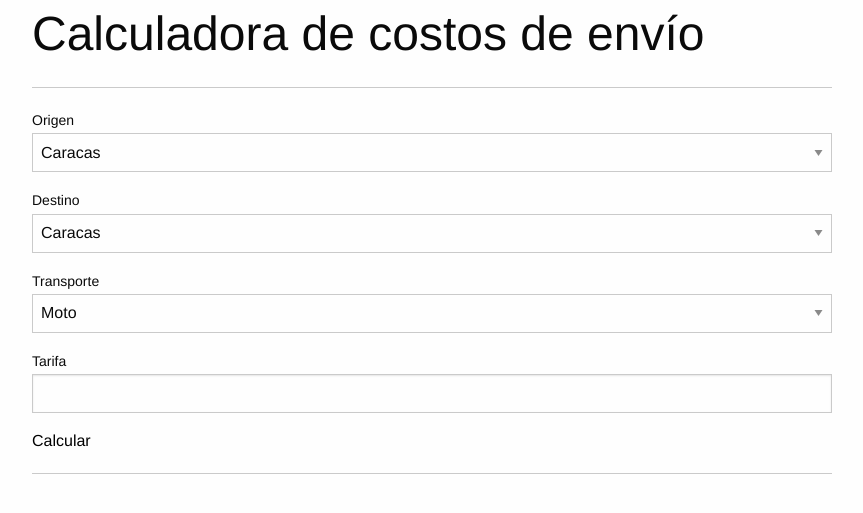
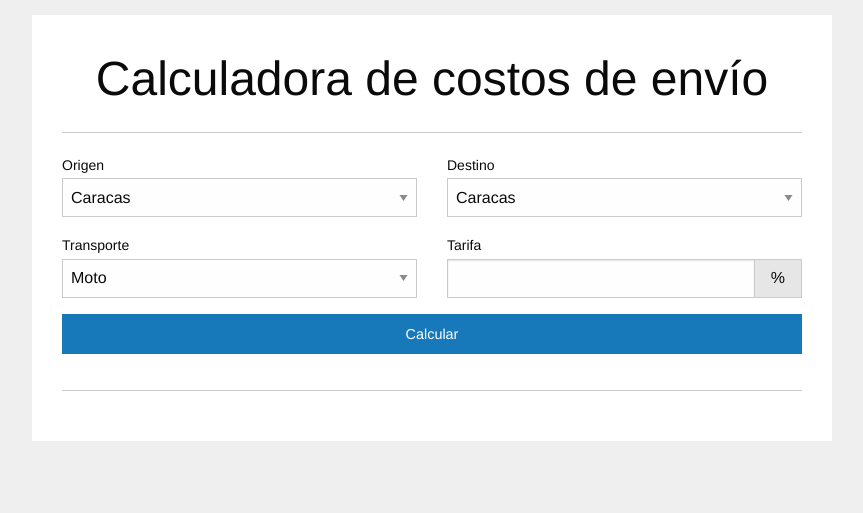
Before and after one commit to XlichOpX/calculadora-envios, a PHP site: page / in a window 1280 px wide. Shown: the top 513 px of the page, without its empty margins (208-1071 px from the left). Run offline with PHP 8.4, Linux system fonts and the light colour scheme; some libraries are stand-ins or nearby versions.

Commit message:
Añadir estilos básicos

```diff
--- a/index.html
+++ b/index.html
@@ -1,5 +1,5 @@
 <!DOCTYPE html>
-<html lang="es">
+<html class="no-js" lang="es">
   <head>
     <meta charset="UTF-8" />
     <meta http-equiv="X-UA-Compatible" content="IE=edge" />
@@ -23,32 +23,46 @@
     <script type="module" src="./scripts/main.js"></script>
   </head>
   <body>
-    <h1>Calculadora de costos de envío</h1>
+    <div class="calculadora">
+      <h1 class="text-center success">Calculadora de costos de envío</h1>
       <hr />
-    <form id="formulario">
+      <form id="formulario" class="grid-x grid-margin-x">
+        <div class="cell medium-6">
           <label for="origen">Origen</label>
           <select id="select-origen" name="origen" required></select>
+        </div>
 
+        <div class="cell medium-6">
           <label for="destino">Destino</label>
           <select id="select-destino" name="destino" required></select>
+        </div>
 
+        <div class="cell medium-6">
           <label for="transporte">Transporte</label>
           <select id="select-transporte" name="transporte" required></select>
+        </div>
 
+        <div class="cell medium-6">
           <label for="tarifa">Tarifa</label>
+          <div class="input-group">
             <input
               type="text"
               id="tarifa"
               name="tarifa"
               required
               pattern="\d+([\.,]\d+)?"
+              class="input-group-field"
             />
+            <span class="input-group-label">%</span>
+          </div>
+        </div>
 
-      <button>Calcular</button>
+        <button class="cell submit button">Calcular</button>
       </form>
       <hr />
       <p id="precio-calculado"></p>
       <p id="distancia-recorrida"></p>
       <p id="tiempo-estimado"></p>
+    </div>
   </body>
 </html>
--- a/styles/main.css
+++ b/styles/main.css
@@ -1,19 +1,11 @@
 body {
+  background-color: #efefef;
   max-width: 800px;
   margin: auto;
 }
 
-.encabezado {
-  text-align: center;
+.calculadora {
+  background-color: white;
+  margin-top: 15px;
+  padding: 30px;
 }
-
-.formulario {
-  display: flex;
-  flex-wrap: wrap;
-  justify-content: space-between;
-}
-
-.campo {
-  display: flex;
-  flex-direction: column;
-}
```
Lines whose indentation alone changed are shown as unchanged.
